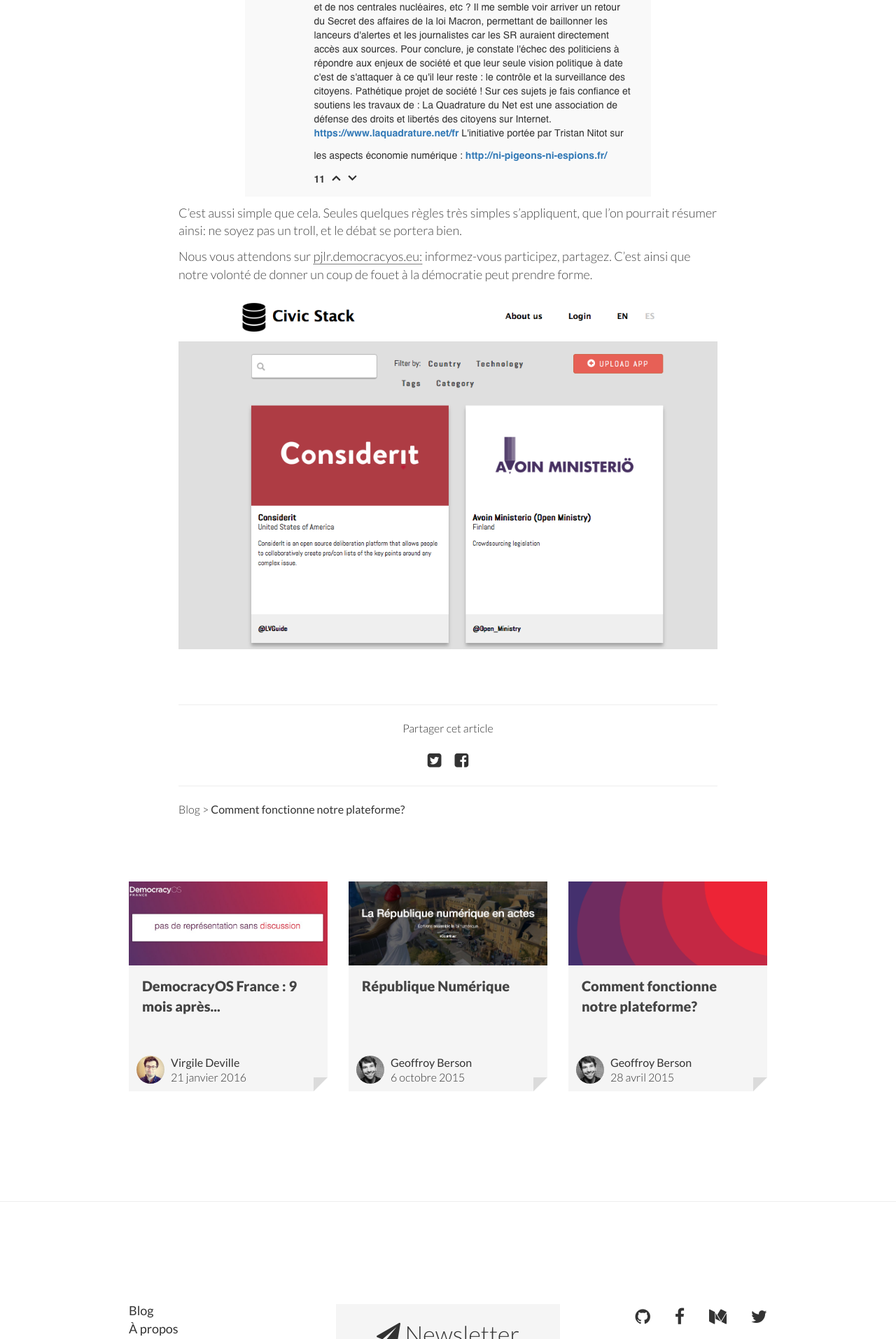
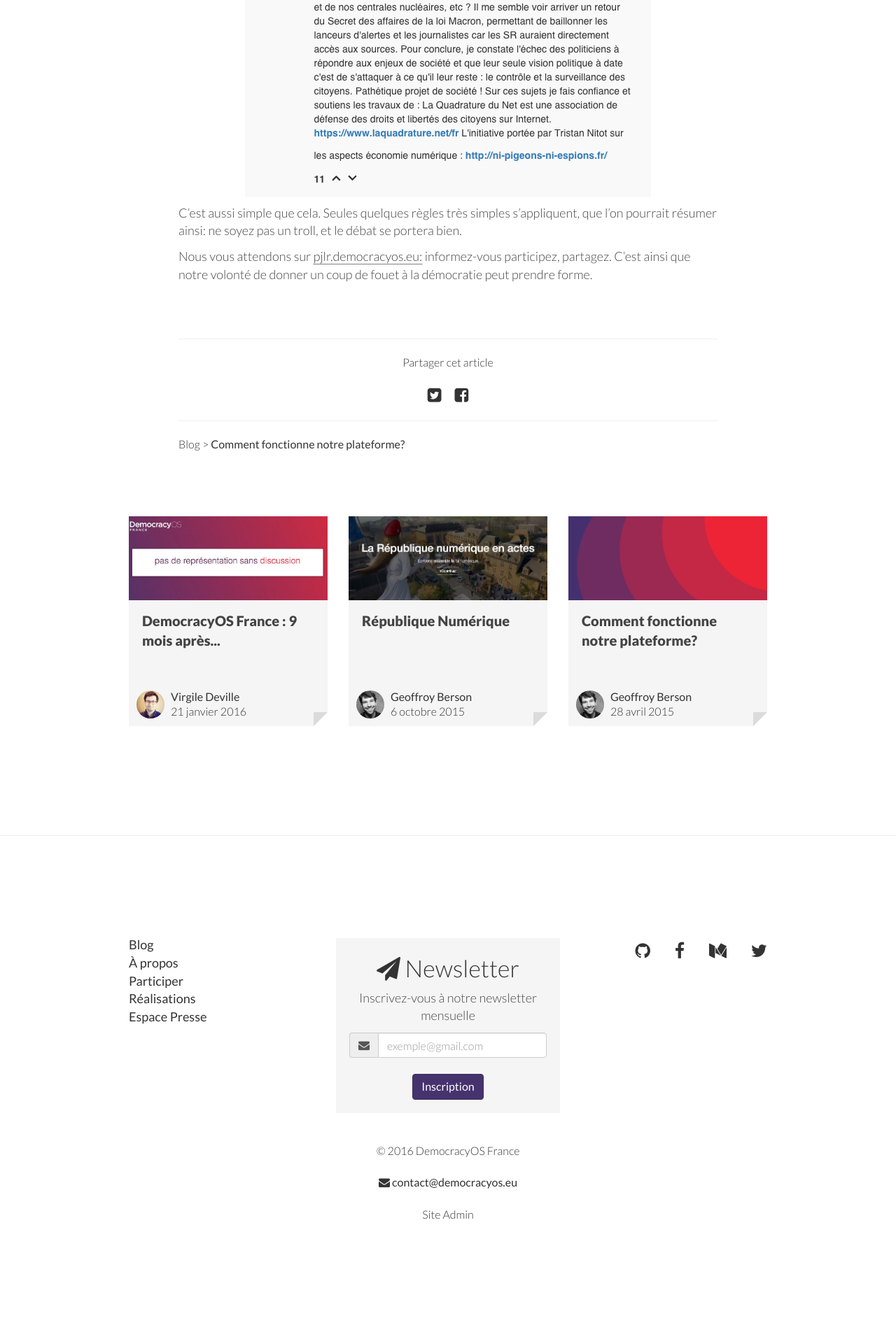
Before and after one commit to democracy-os-fr/democracy-os-fr.github.io, a Jekyll site: the page built from _posts/2015-04-28-fonctionnement-plateforme.md, in a window 1280 px wide. Shown: the part 4486-6400 px from the top of the page at 70% size. Built offline with Jekyll 4.4.1, drawn with Linux system fonts in a browser that asks for light colours; nearby versions of some CDN libraries; comment, search, counter and statistics services are not loaded; after the commit the page ends 6234 px from its top, so only the background shows below that.

Commit message:
Update from Forestry.io - 2015-04-28-fonctionnement-plateforme.md

```diff
--- a/_posts/2015-04-28-fonctionnement-plateforme.md
+++ b/_posts/2015-04-28-fonctionnement-plateforme.md
@@ -52,5 +52,3 @@
 C’est aussi simple que cela. Seules quelques règles très simples s’appliquent, que l’on pourrait résumer ainsi: ne soyez pas un troll, et le débat se portera bien.
 
 Nous vous attendons sur [pjlr.democracyos.eu:](http://pjlr.democracyos.eu/){:target="_blank"} informez-vous participez, partagez. C’est ainsi que notre volonté de donner un coup de fouet à la démocratie peut prendre forme.
-
-![]({{site.baseurl}}/img/medias/civic_stack.png)
```
